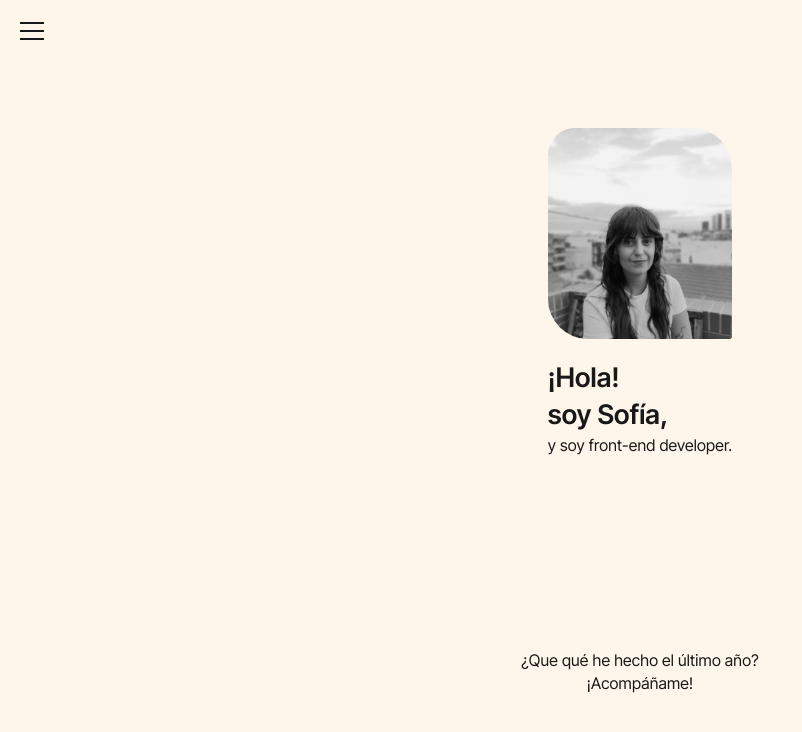
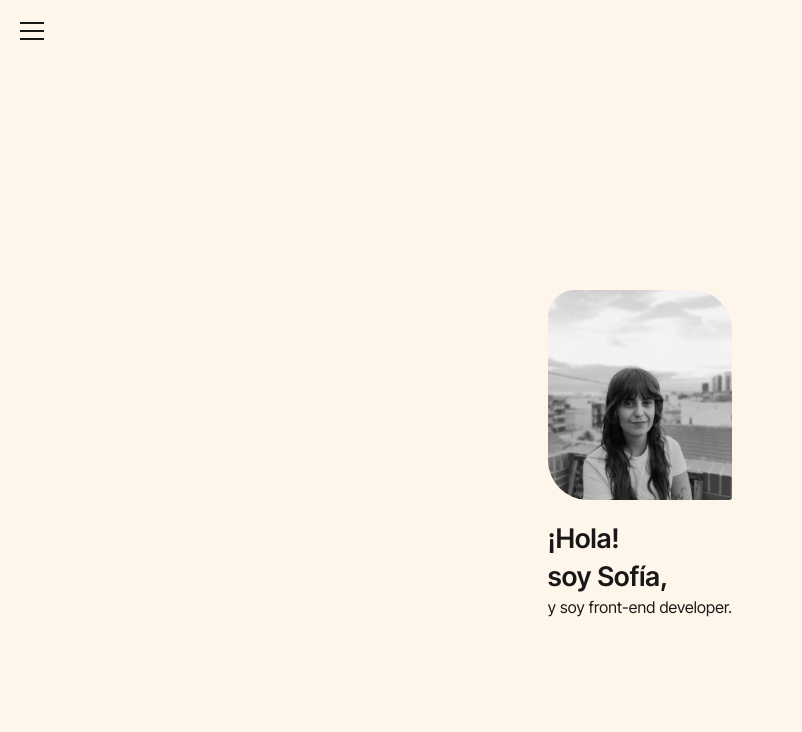
Before and after one commit to SofiaBManzano/sofia-portfolio-2022, a React (Create React App) app: page /#/ in a window 1280 px wide. Shown: the top 732 px of the page, without its empty margins (0-802 px from the left). Built offline with nearby package versions, Linux system fonts and the light colour scheme.

Commit message:
add: nueva funcionalidad para el menu

```diff
--- a/src/components/header/ItemsMenu.js
+++ b/src/components/header/ItemsMenu.js
@@ -1,17 +1,14 @@
 import { Link } from "react-router-dom";
 const ItemsMenu = (props) => {
 
-  function OptionMenu(ev) {
-    console.log(ev.target.id);
-  }
   return (
-    <nav className={`c-header-nav ${ props.menu ? "isActive" : " "}`}>
+    <nav className={`c-header-nav ${props.menu ? "isActive" : " "}`}>
       <ul className="c-header-nav-content">
         <li className="c-header-nav-content-item u-padding-top-triple ">
           <Link
             id="home"
             to="/"
-            onClick={OptionMenu}
+              onClick={props.toggleMenu}
             className="c-header-nav-content-item-link "
           >
             Ir al inicio
@@ -21,7 +18,7 @@ const ItemsMenu = (props) => {
           <Link
             id="contact"
             to="/contacto"
-            onClick={OptionMenu}
+              onClick={props.toggleMenu}
             className="c-header-nav-content-item-link"
           >
             Ir a contacto
@@ -31,7 +28,7 @@ const ItemsMenu = (props) => {
           <Link
             id="about"
             to="/about"
-            onClick={OptionMenu}
+              onClick={props.toggleMenu}
             className="c-header-nav-content-item-link"
           >
             ¿Por qué yo?
@@ -41,7 +38,7 @@ const ItemsMenu = (props) => {
           <Link
             id="work"
             to="/trabajos-seleccionados"
-            onClick={OptionMenu}
+              onClick={props.toggleMenu}
             className="c-header-nav-content-item-link"
           >
             Trabajos seleccionados
--- a/src/components/header/MenuHeader.js
+++ b/src/components/header/MenuHeader.js
@@ -2,15 +2,15 @@ import ItemsMenu from "./ItemsMenu";
 import { useState } from "react";
 const MenuHeader = (props) => {
   const [menu, setMenu] = useState(false);
-  const toggleMenu = () =>{
-    setMenu(!menu)
-  }
+  const toggleMenu = () => {
+    setMenu(!menu);
+  };
   return (
     <section className="c-header">
       <div className="c-header__content-menu" onClick={toggleMenu}>
         <div className="c-header__menu"> </div>
       </div>
-      <ItemsMenu menu={menu} />
+      <ItemsMenu menu={menu} toggleMenu={toggleMenu}/>
     </section>
   );
 };
--- a/src/components/header/Welcome.js
+++ b/src/components/header/Welcome.js
@@ -1,5 +1,5 @@
 import portrait from "../../images/foto-sofia-bn.jpg";
-import { Link } from "react-router-dom";
+
 const Welcome = () => {
   return (
     <>
@@ -15,11 +15,7 @@ const Welcome = () => {
           <h3>y soy front-end developer.</h3>
         </div>
       </article>
-      <Link className="c-header-subtitle" to="/trabajos-seleccionados">
-        <p className="c-header-subtitle__text">
-          ¿Que qué he hecho el último año?<span>¡Acompáñame!</span>
-        </p>
-      </Link>
+
     </>
   );
 };
--- a/src/components/header/Welcome.scss
+++ b/src/components/header/Welcome.scss
@@ -1,11 +1,10 @@
 .c-block.c-block-header{
     height: 100vh;
     display: flex;
-    flex-direction: column;
-    justify-content: space-between;
     align-items: center;
+    justify-content: center;
 
-    padding-top: 30%;
+    padding-top: 15%;
     padding-bottom: 15%;
 
      @include desktop{
```
